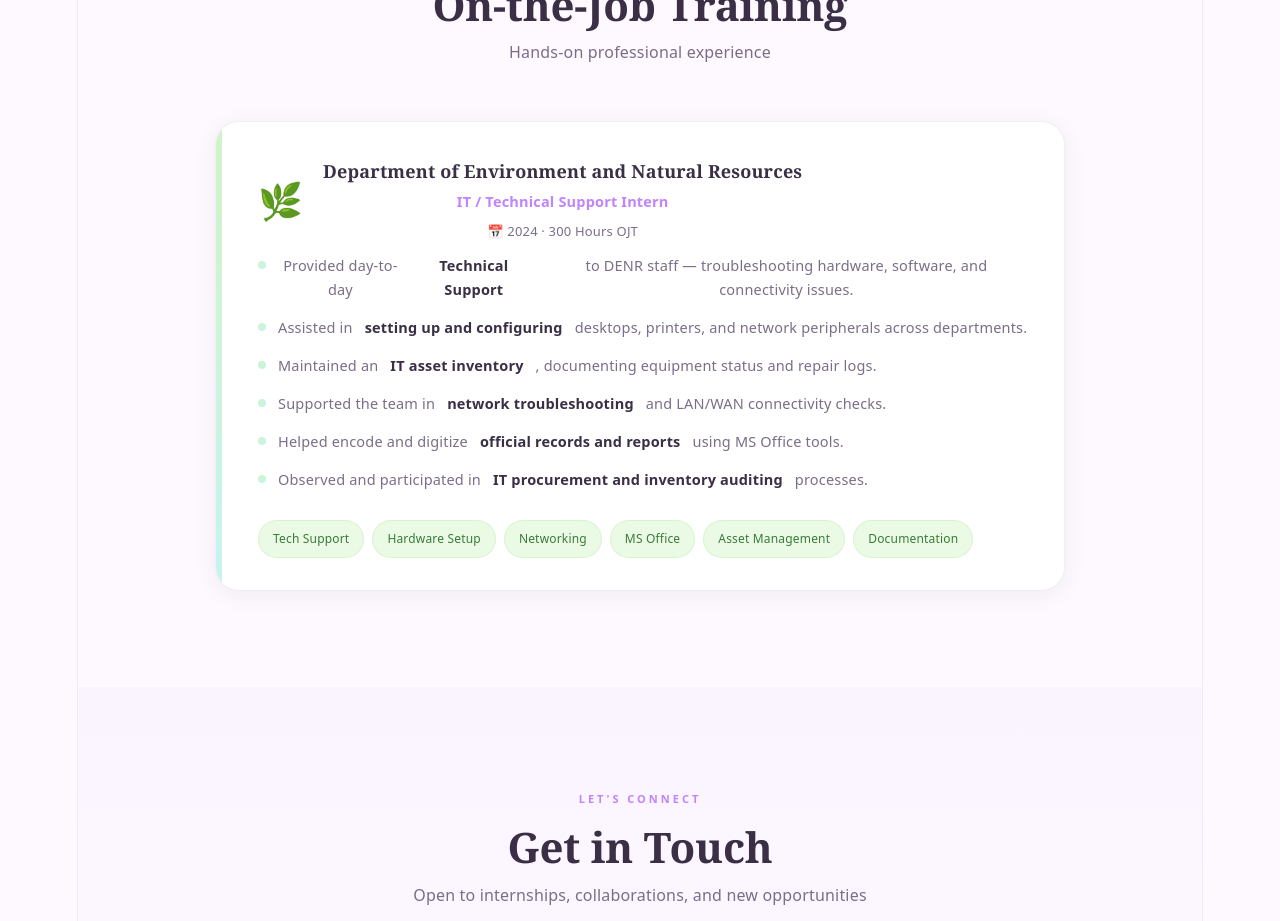
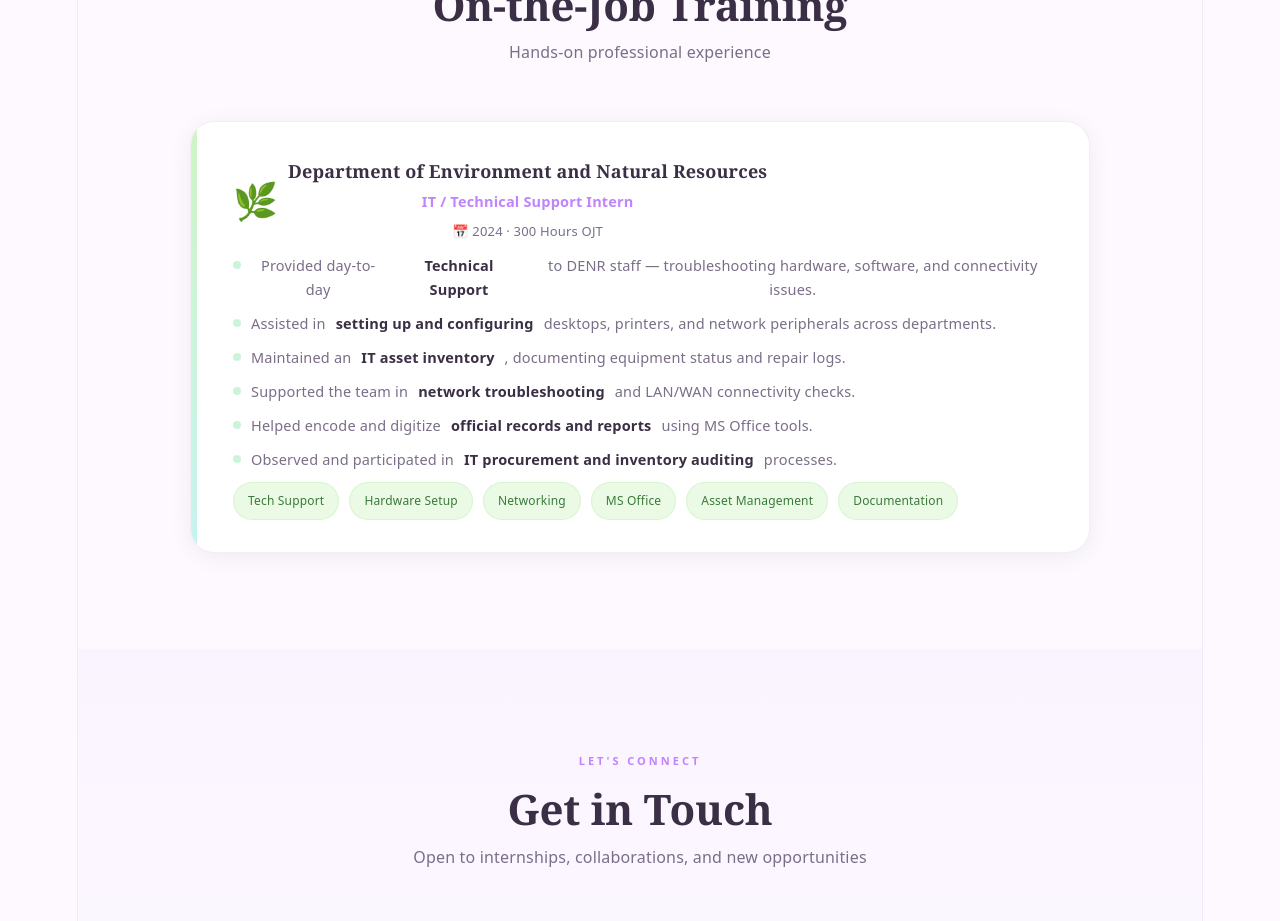
Before and after one commit to MariaRosa03/My_portfolio, a React (Vite) app: page / in a window 1280 px wide. Shown: the part 2560-3481 px from the top of the page. Built offline with nearby package versions, Linux system fonts and the light colour scheme.

Commit message:
update css V8

```diff
--- a/src/App.css
+++ b/src/App.css
@@ -474,10 +474,10 @@
   box-shadow: 0 4px 24px rgba(0,0,0,.06);
   display: flex;
   overflow: hidden;
-  max-width: 850px;
+  max-width: 900px;
   margin: 0 auto;
   margin-top: 10px;
-  /* FIXED: Changed from margin-top: 20% to 48px for consistent spacing across all tabs/viewports */
+  /* FIXED: All margin-top and gaps standardized to 10px */
 }
 
 .ojt-accent {
@@ -493,7 +493,7 @@
 
 .ojt-header {
   display: flex;
-  gap: 20px;
+  gap: 10px;
   align-items: center;
   margin-bottom: 10px;
 }
@@ -531,14 +531,14 @@
   list-style: none;
   display: flex;
   flex-direction: column;
-  gap: 14px;
-  margin-bottom: 28px;
+  gap: 10px;
+  margin-bottom: 10px;
 }
 
 .ojt-list li {
   display: flex;
   align-items: flex-start;
-  gap: 12px;
+  gap: 10px;
   font-size: 14.5px;
   line-height: 1.65;
   color: var(--text-muted);
@@ -561,7 +561,7 @@
 .ojt-tags {
   display: flex;
   flex-wrap: wrap;
-  gap: 8px;
+  gap: 10px;
 }
 
 .ojt-tag {
@@ -619,7 +619,7 @@
   .ojt-card { flex-direction: column; }
   .ojt-accent { width: 100%; height: 6px; }
   .ojt-content { padding: 24px 20px 20px; }
-  .ojt-header { flex-direction: column; gap: 12px; }
+  .ojt-header { flex-direction: column; gap: 10px; }
   .hero-cta { flex-direction: column; align-items: center; }
   .section { padding: 72px 20px; }
 }
@@ -688,7 +688,7 @@
 
 .modal-gallery {
   display: flex;
-  gap: 12px;
+  gap: 10px;
   padding: 16px 24px;
   overflow-x: auto;
   background: #f8f4ff;
```
